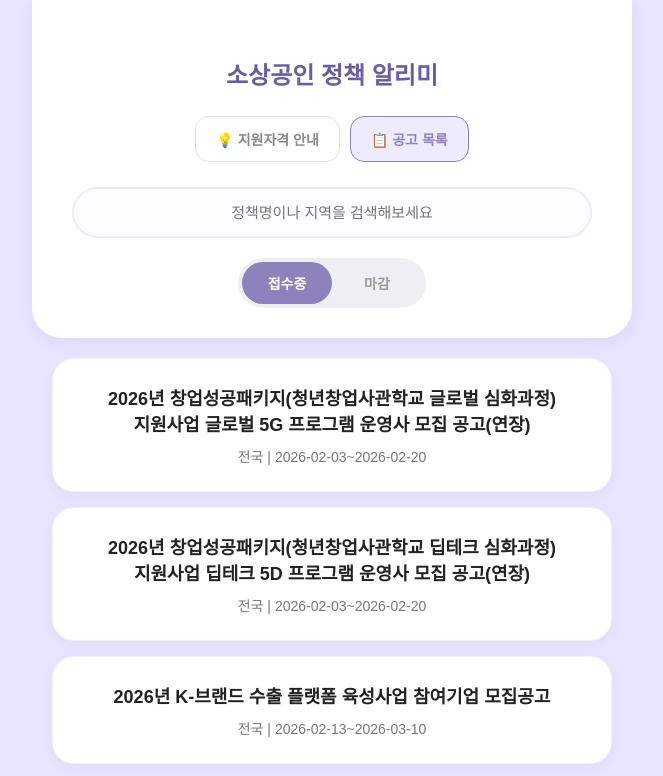
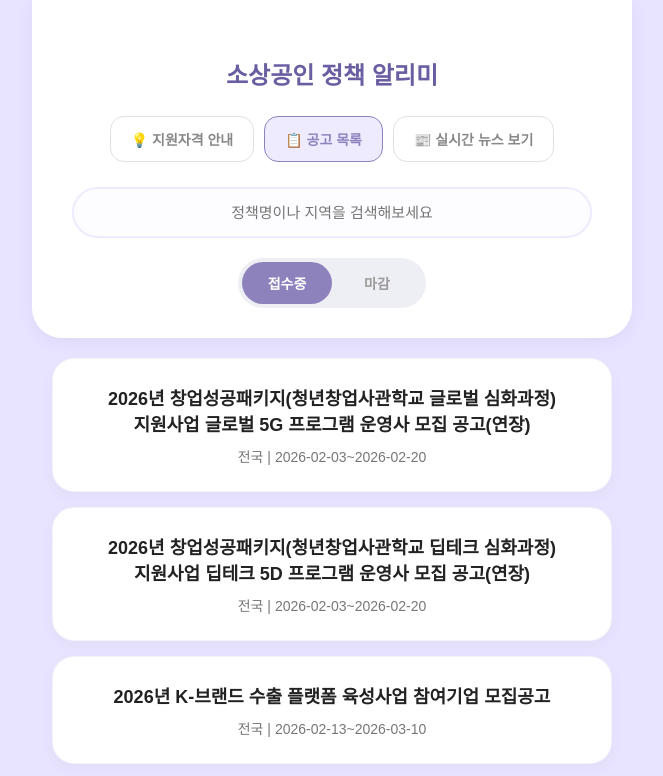
Before and after one commit to HdongMi/policy-auto, a website: page index.html in a window 1280 px wide. Both pictures are taken after a click on the button "정책 둘러보기". Shown: the top 776 px of the page, without its empty margins (308-971 px from the left). Drawn offline with Linux system fonts and the light colour scheme; a web font is replaced by a local one.

Commit message:
Update index.html

```diff
--- a/index.html
+++ b/index.html
@@ -21,6 +21,7 @@
       <nav class="nav-tabs">
         <a href="info.html" class="tab-btn">💡 지원자격 안내</a>
         <a href="index.html" class="tab-btn active">📋 공고 목록</a>
+        <a href="news.html" class="tab-btn">📰 실시간 뉴스 보기</a> </nav>
       </nav>
       <div class="search-container">
         <input type="text" id="searchInput" placeholder="정책명이나 지역을 검색해보세요" />
```
